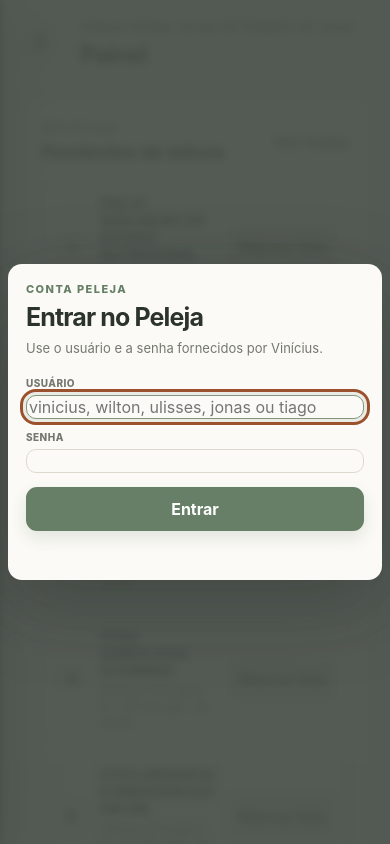
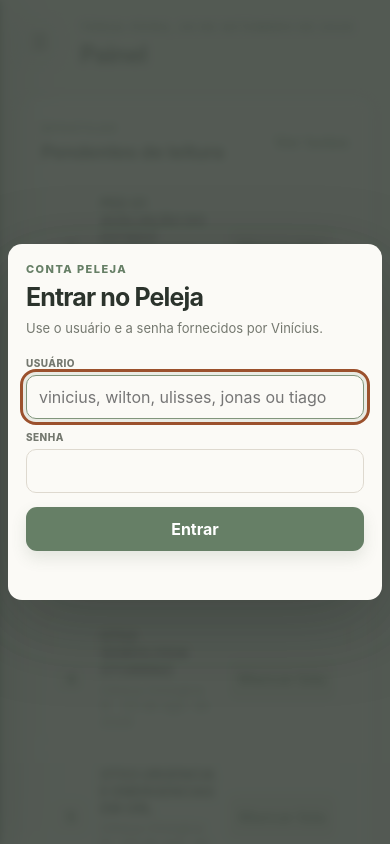
Before and after one commit to cbgmvinicius/peleja, a website: page index.html in a window 390 px wide. Shown: the top 844 px of the page. Drawn offline with nearby package versions, Linux system fonts and the light colour scheme.

Commit message:
Make mobile form fields at least 44px tall (#4)

```diff
--- a/styles.css
+++ b/styles.css
@@ -892,7 +892,7 @@
 .auth-tab.active, .ranking-tab.active { color: var(--ink); background: var(--surface); box-shadow: 0 2px 7px rgba(55,60,50,.07); }
 .auth-form { display: grid; gap: 12px; margin-top: 16px; }
 .auth-form label > span { display:block; margin-bottom: 6px; color: var(--muted); font-size: 10px; font-weight: 800; letter-spacing: .045em; text-transform: uppercase; }
-.auth-form input { width:100%; }
+.auth-form input { width:100%; min-height:44px; padding:11px 12px; }
 .auth-form .primary-button { margin-top: 2px; }
 .auth-message { min-height: 20px; margin-top: 11px; color: var(--muted); font-size: 11px; }
 .auth-message[data-kind="error"] { color: var(--danger); }
@@ -1401,6 +1401,7 @@
   .sidebar-toggle { display: none; }
   .sidebar-header { margin-bottom: 18px; }
   button, .file-label, .nav-item { min-height: 44px; }
+  input:not([type="checkbox"]):not([type="radio"]):not([type="hidden"]), select { min-height: 44px; }
   .icon-button, .action-button { min-width: 44px; }
   input, select, textarea, .simulation-question-core input, .simulation-question-core select,
   .shared-question-row select { font-size: 16px; }
--- a/sw.js
+++ b/sw.js
@@ -1,4 +1,4 @@
-const CACHE_NAME = 'peleja-v25';
+const CACHE_NAME = 'peleja-v25.1';
 const APP_SHELL = ['./', './index.html', './styles.css', './storage.js', './app.js', './ui.js', './academic-data.js', './academic-data.json', './supabase-config.js', './cloud.js', './manifest.webmanifest'];
 const SHELL_URLS = new Set(APP_SHELL.map((path) => new URL(path, self.location.href).href));
 self.addEventListener('install', (event) => {
```
Also changed, not shown: README.md.
